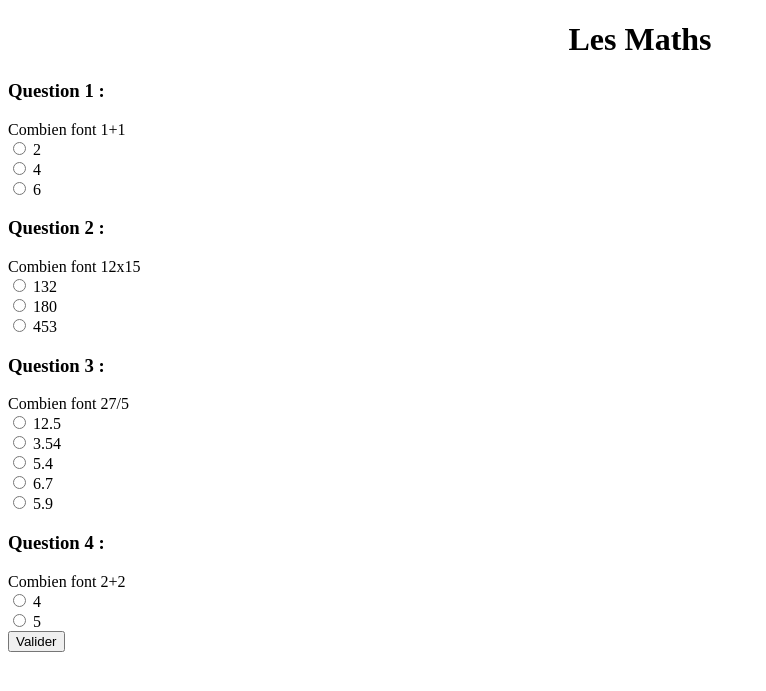
After one commit to qanthoine/quiz, a PHP site: page /maths.php in a window 1280 px wide. The commit adds this page. Shown: the top 691 px of the page, without its empty margins (0-766 px from the left). Run offline with PHP 8.4, Linux system fonts and the light colour scheme.

Commit message:
Sauvegarde générale : pause du projet

```diff
--- /dev/null
+++ b/maths.php
@@ -0,0 +1,39 @@
+<!DOCTYPE html>
+<html>
+    <head>
+        <meta charset="utf-8" />
+        <title>Les Maths</title>
+    </head>
+
+    <body>
+    	<center>
+    		<h1>Les Maths</h1>
+    	</center>
+		<form action="maths_post.php" method="post">
+			<p>
+				<h3>Question 1 :</h3>
+				Combien font 1+1<br>
+	    		<input type="radio" name="question_un" value="reponse_un" id="reponse_un" /> <label for="reponse_un">2</label><br>
+				<input type="radio" name="question_un" value="reponse_deux" id="reponse_deux" /> <label for="reponse_deux">4</label><br>
+				<input type="radio" name="question_un" value="reponse_trois" id="reponse_trois" /> <label for="reponse_trois">6</label><br>
+				<h3>Question 2 :</h3>
+				Combien font 12x15<br>
+	    		<input type="radio" name="question_deux" value="reponse_un" id="reponse_un" /> <label for="reponse_un">132</label><br>
+				<input type="radio" name="question_deux" value="reponse_deux" id="reponse_deux" /> <label for="reponse_deux">180</label><br>
+				<input type="radio" name="question_deux" value="reponse_trois" id="reponse_trois" /> <label for="reponse_trois">453</label><br>
+				<h3>Question 3 :</h3>
+				Combien font 27/5<br>
+	    		<input type="radio" name="question_trois" value="reponse_un" id="reponse_un" /> <label for="reponse_un">12.5</label><br>
+				<input type="radio" name="question_trois" value="reponse_deux" id="reponse_deux" /> <label for="reponse_deux">3.54</label><br>
+				<input type="radio" name="question_trois" value="reponse_trois" id="reponse_trois" /> <label for="reponse_trois">5.4</label><br>
+				<input type="radio" name="question_trois" value="reponse_quatre" id="reponse_quatre" /> <label for="reponse_quatre">6.7</label><br>
+				<input type="radio" name="question_trois" value="reponse_cinq" id="reponse_cinq" /> <label for="reponse_cinq">5.9</label><br>
+				<h3>Question 4 :</h3>
+				Combien font 2+2<br>
+	    		<input type="radio" name="question_quatre" value="reponse_un" id="reponse_un" /> <label for="reponse_un">4</label><br>
+				<input type="radio" name="question_quatre" value="reponse_deux" id="reponse_deux" /> <label for="reponse_deux">5</label><br>
+	    		<input type="submit" value="Valider" />
+			</p>
+		</form>
+    </body>
+</html>
--- a/quiz_post.php
+++ b/quiz_post.php
@@ -7,7 +7,6 @@ if(!empty($_POST['id_quiz']))
 	$nb_q = $req->rowcount();
 	if(count($_POST['input']) == $nb_q)
 	{
-
 		for($i=1;$i<=$nb_q;$i++)
 		{
 			echo "Bonjour";
```
